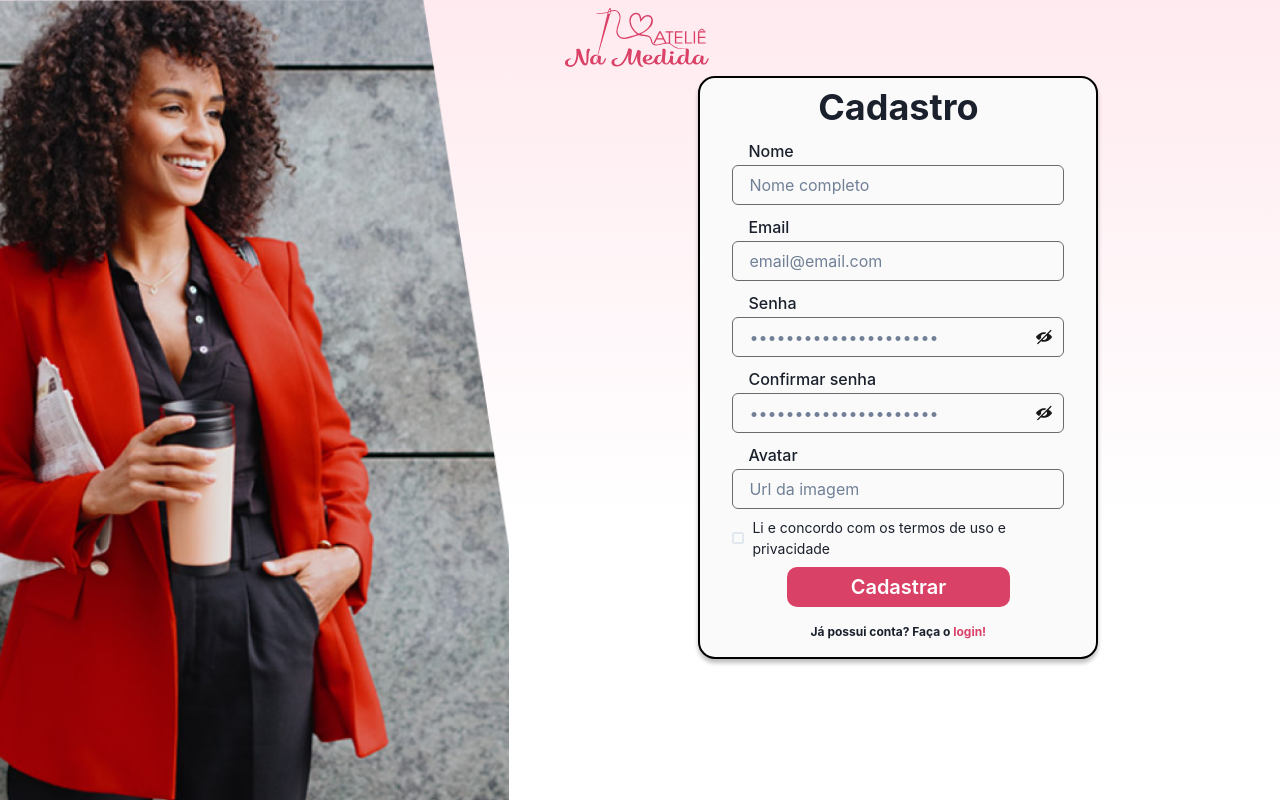
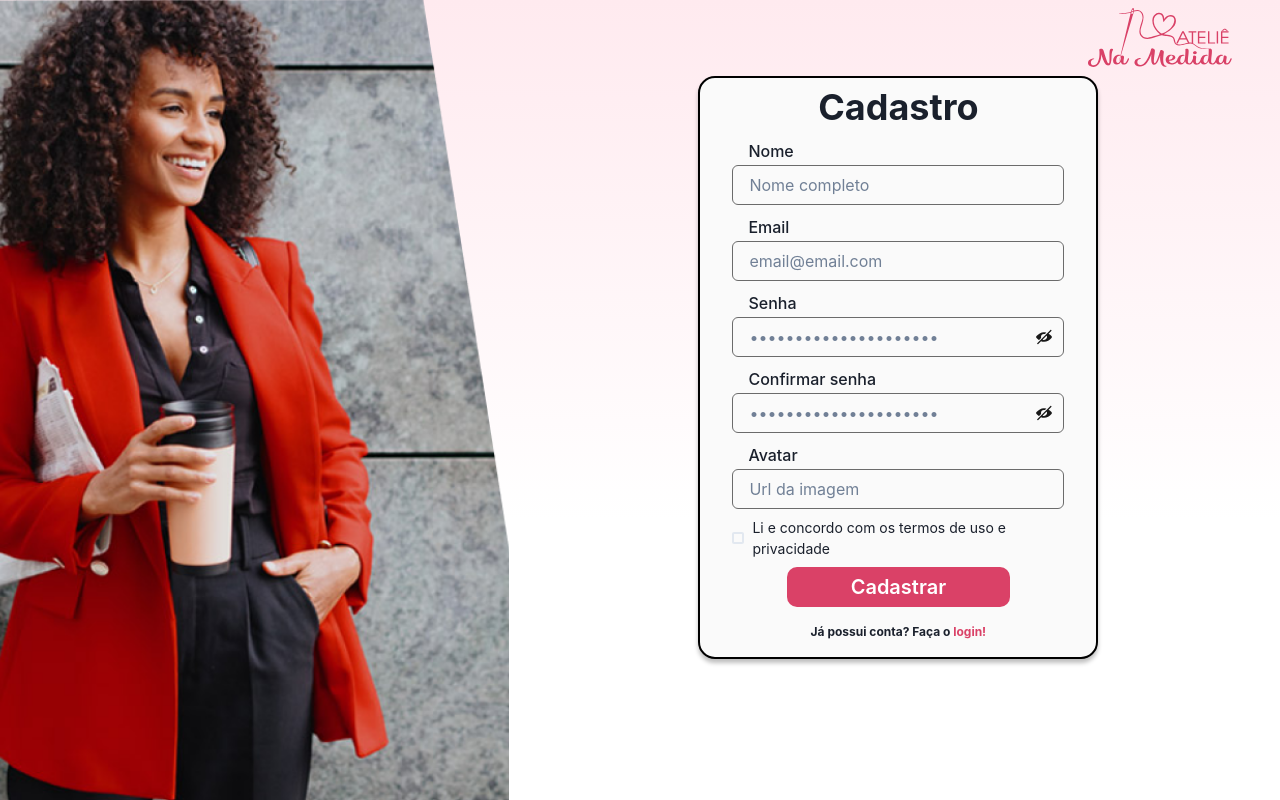
Before and after one commit to erickmarchetti/Na-medida-Atelie, a React (Create React App) app: page /register in a window 1280 px wide. Built offline with nearby package versions, Linux system fonts and the light colour scheme.

Commit message:
fix: Layout Style do Cadastro

```diff
--- a/src/pages/Cadastrar/style.js
+++ b/src/pages/Cadastrar/style.js
@@ -14,7 +14,7 @@ export const ImgLogo = styled.img`
     }
 
     @media (min-width: 1024px) {
-        align-self: flex-start;
+        align-self: flex-end;
     }
 `
 export const DivContainerCadastro = styled.div`
```
